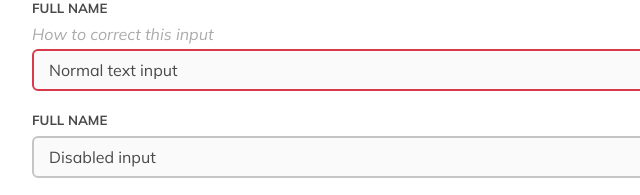
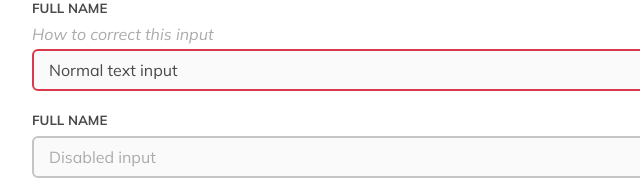
Before and after one commit to Webinative/webinative-styleguide, a website: page index.html in a window 1280 px wide. Shown: the part 1660-1855 px from the top of the page, 112-752 px from the left. Drawn offline with nearby package versions, Linux system fonts and the light colour scheme; files that its build step writes are made by us from their sources.

Commit message:
fix: [#35] CSS.
- Minor change.

```diff
--- a/static/css/src/_m-ip-textbox.scss
+++ b/static/css/src/_m-ip-textbox.scss
@@ -59,10 +59,6 @@ Styleguide Textbox.UIStates
         &:read-only {
             border: 2px solid var(--ip-border);
             background-color: var(--ip-bg);
-
-            &::-webkit-input-placeholder {
-                color: var(--body-txt);
-            }
         }
     }
 
```
